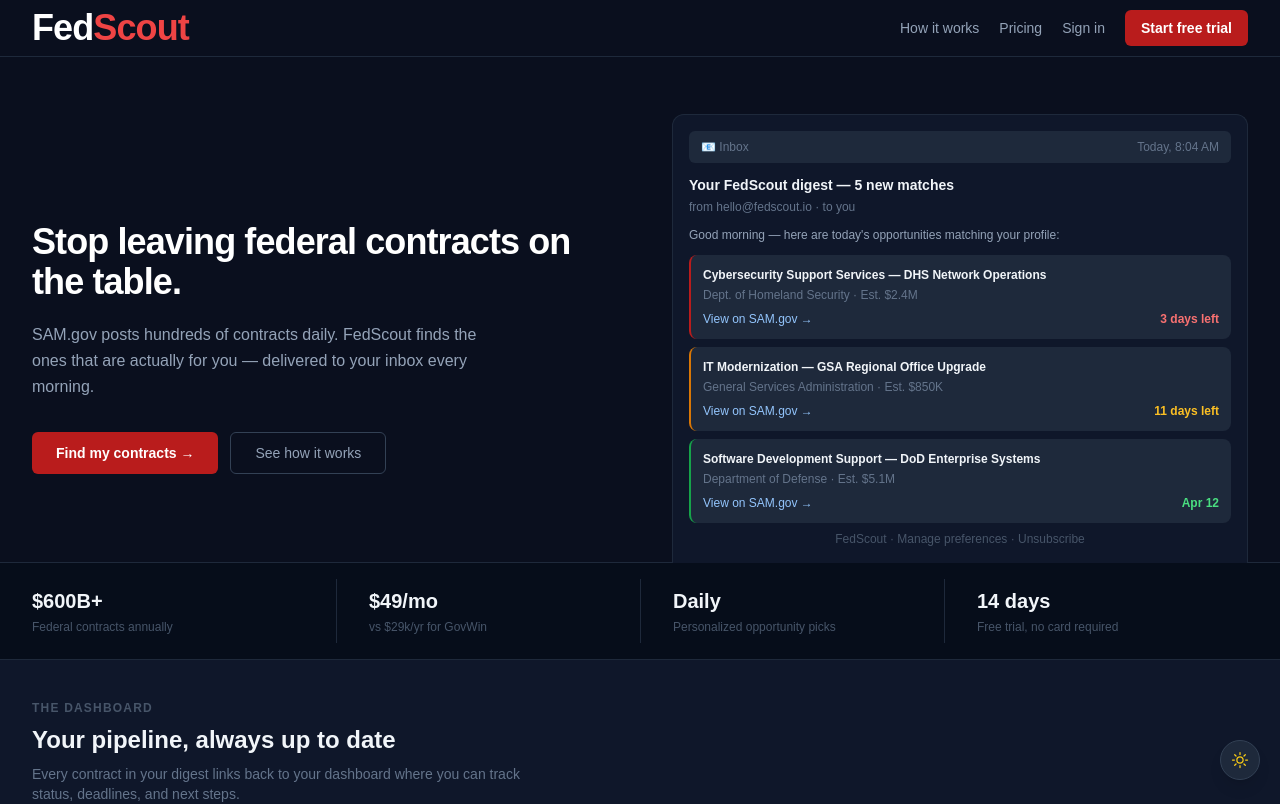
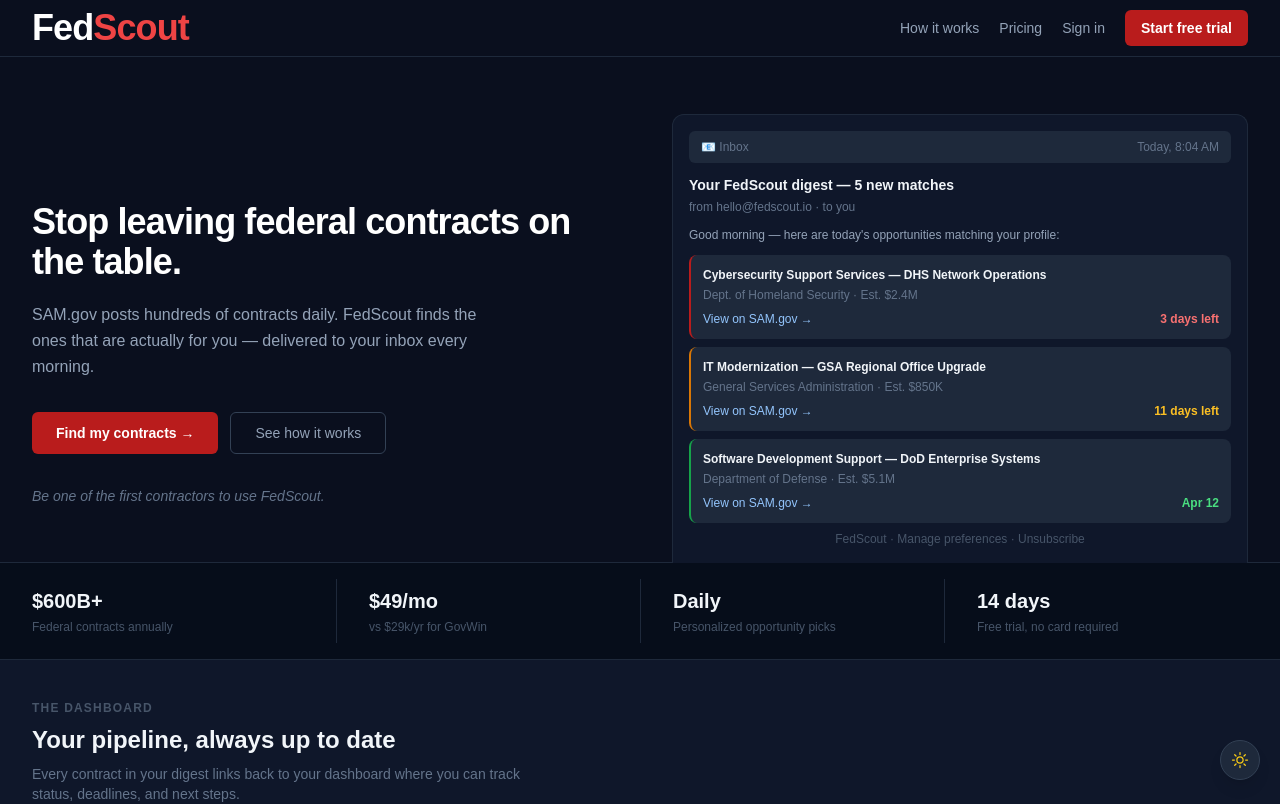
Before and after one commit to qelson/fedscout, a Next.js app: page / in a window 1280 px wide. Shown: the top 804 px of the page. Built offline with nearby package versions, Linux system fonts and the light colour scheme.

Commit message:
Replace fake social proof with honest early adopter framing

```diff
--- a/app/page.tsx
+++ b/app/page.tsx
@@ -56,6 +56,8 @@
                 See how it works
               </a>
             </div>
+
+            <p className="text-slate-500 text-sm italic">Be one of the first contractors to use FedScout.</p>
 
           </div>
 
```
